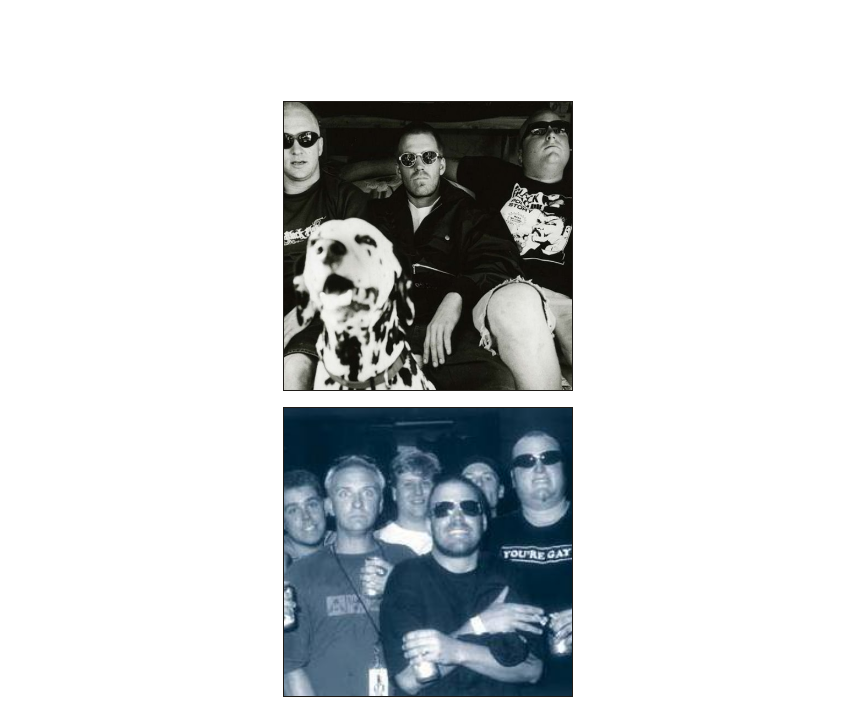
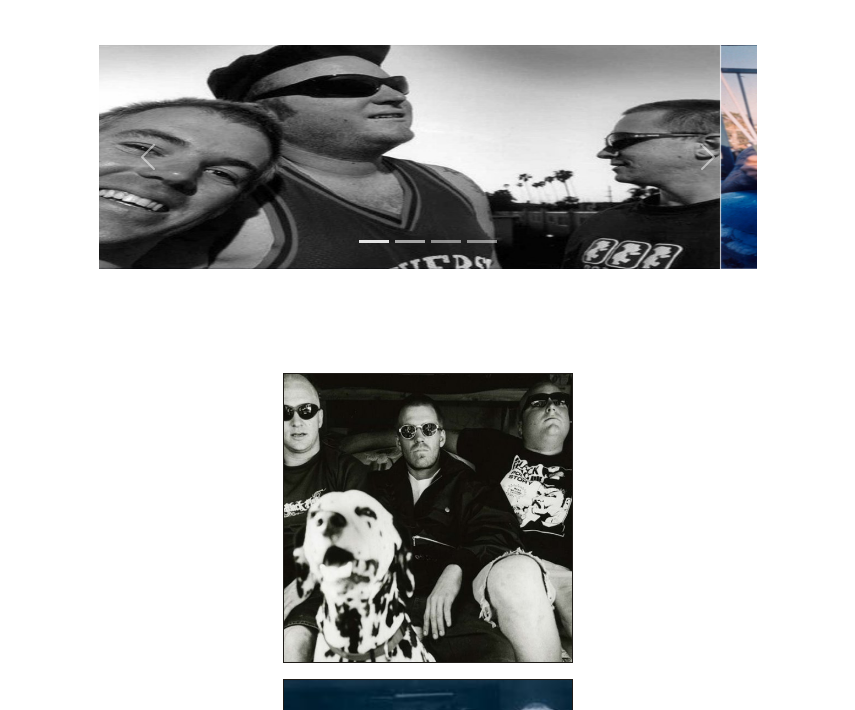
Before and after one commit to AyrtonFabrizioAlvarez/Sublime-tribute-fan-made, a plain HTML site: page pages/galeria.html in a window 1280 px wide. Shown: the part 52-762 px from the top of the page, without its empty margins (212-1067 px from the left). Drawn offline with nearby package versions, Linux system fonts and the light colour scheme.

Commit message:
se agrego carousel en page/galeria.html

```diff
--- a/css/main.css
+++ b/css/main.css
@@ -15,6 +15,7 @@ html {
 
 /**/
 .contenedor-principal {
+    background-color: #fff;
     width: 100%;
     display: flex;
     flex-direction: column;
@@ -165,6 +166,14 @@ html {
         /*Galeria*/
 
 
+.carousel {
+    margin-top: 3rem;
+}
+
+.carousel-img{
+    height: 14rem;
+}
+
 .gallery {
     margin-top: 4rem;
     display: flex;
--- a/pages/galeria.html
+++ b/pages/galeria.html
@@ -61,8 +61,46 @@
 
         </header>
 
+
+        <div id="carouselExampleIndicators" class="carousel slide" data-bs-ride="carousel">
+
+            <div class="carousel-indicators">
+              <button type="button" data-bs-target="#carouselExampleIndicators" data-bs-slide-to="0" class="active" aria-current="true" aria-label="Slide 1"></button>
+              <button type="button" data-bs-target="#carouselExampleIndicators" data-bs-slide-to="1" aria-label="Slide 2"></button>
+              <button type="button" data-bs-target="#carouselExampleIndicators" data-bs-slide-to="2" aria-label="Slide 3"></button>
+              <button type="button" data-bs-target="#carouselExampleIndicators" data-bs-slide-to="3" aria-label="Slide 4"></button>
+
+            </div>
+
+            <div class="carousel-inner">
+              <div class="carousel-item active">
+                <img src="../img/index-1.jpg" class="d-block w-100 carousel-img" alt="Sublime-band">
+              </div>
+              <div class="carousel-item">
+                <img src="../img/galeria/galeria-24.jpg" class="d-block w-100 carousel-img" alt="Sublime-band">
+              </div>
+              <div class="carousel-item">
+                <img src="../img/galeria/galeria-6.jpg" class="d-block w-100 carousel-img" alt="Sublime-band">
+              </div>
+              <div class="carousel-item">
+                <img src="../img/galeria/galeria-1.jpg" class="d-block w-100 carousel-img" alt="Sublime-band">
+              </div>
+            </div>
+
+            <button class="carousel-control-prev" type="button" data-bs-target="#carouselExampleIndicators" data-bs-slide="prev">
+              <span class="carousel-control-prev-icon" aria-hidden="true"></span>
+              <span class="visually-hidden">Previous</span>
+            </button>
+            <button class="carousel-control-next" type="button" data-bs-target="#carouselExampleIndicators" data-bs-slide="next">
+              <span class="carousel-control-next-icon" aria-hidden="true"></span>
+              <span class="visually-hidden">Next</span>
+            </button>
+          </div>
+
         <main id="main">
             <!--galeria-->
+
+
 
             <article class="gallery">
                 <figure class="img-1 box-gallery-img">
```
